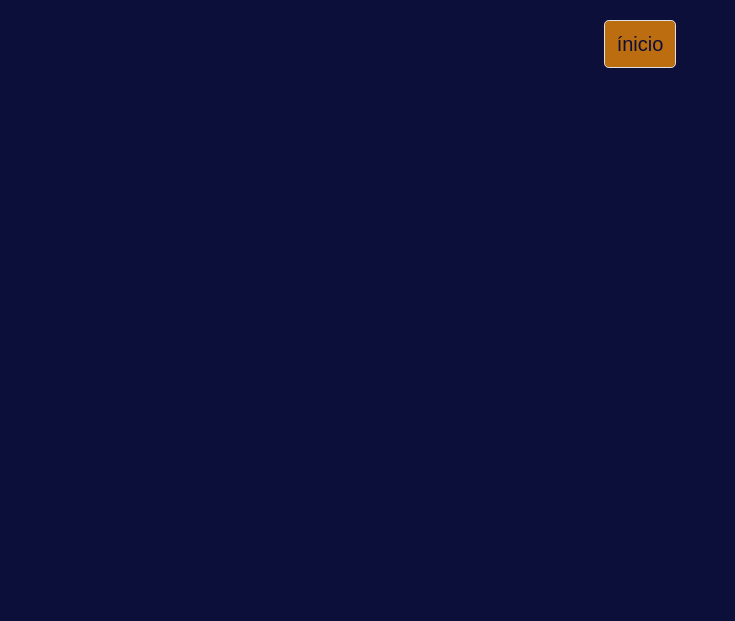
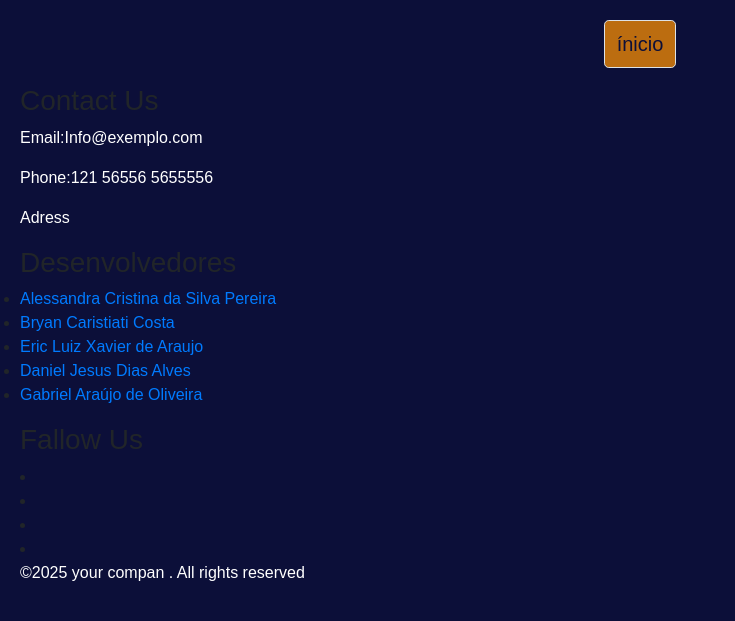
Before and after one commit to alessandrasilvap/infoWEB, a PHP site: page /infoWEB/app/views/comunicacao/index.php in a window 1280 px wide. Shown: the part 704-1325 px from the top of the page, without its empty margins (0-735 px from the left). Before the commit the page ends 772 px from the top, so only its background shows below. Run offline with PHP 8.4, Linux system fonts and the light colour scheme; some libraries are stand-ins or nearby versions.

Commit message:
Update index.php

```diff
--- a/app/views/comunicacao/index.php
+++ b/app/views/comunicacao/index.php
@@ -56,6 +56,38 @@
             </li>
         </ul>
     </nav>
+    <!--footer-->
+    <footer>
+         <div class="footer-container">
+            <div class="footer-content">
+                <h3>Contact Us</h3>
+                <p> Email:Info@exemplo.com</p>
+                <p>Phone:121 56556 5655556</p>
+                <p>Adress</p>
+            </div>
+            <div class="footer-content">
+                <h3>Desenvolvedores</h3>
+                <ul class="list">
+                    <li><a href="">Alessandra Cristina da Silva Pereira</a></li>
+                    <li><a href="">Bryan Caristiati Costa</a></li>
+                    <li><a href="">Eric Luiz Xavier de Araujo</a></li>
+                    <li><a href="">Daniel Jesus Dias Alves</a></li>
+                    <li><a href="">Gabriel Araújo de Oliveira</a></li>
+                </ul>
+            </div>
+            <div class="footer-content">
+                <h3>Fallow Us</h3>
+                <li><a href=""><i class="fab fa-facebook"></i></a></li>
+                <li><a href=""><i class="fab fa-Twitter"></i></a></li>
+                <li><a href=""><i class="fab fa-Instagram"></i></a></li>
+                <li><a href=""><i class="fab fa-Linkedin"></i></a></li>
+            </div>
+         </div>
+         <div class="btn-bar">
+            <p>&copy;2025 your compan . All rights reserved </p>
+         </div>
+     </footer>
+     <!--end-footer-->
     <script src="https://code.jquery.com/jquery-3.5.1.slim.min.js"></script>
     <script src="https://cdn.jsdelivr.net/npm/bootstrap@4.5.2/dist/js/bootstrap.bundle.min.js"></script>
 </body>
```
